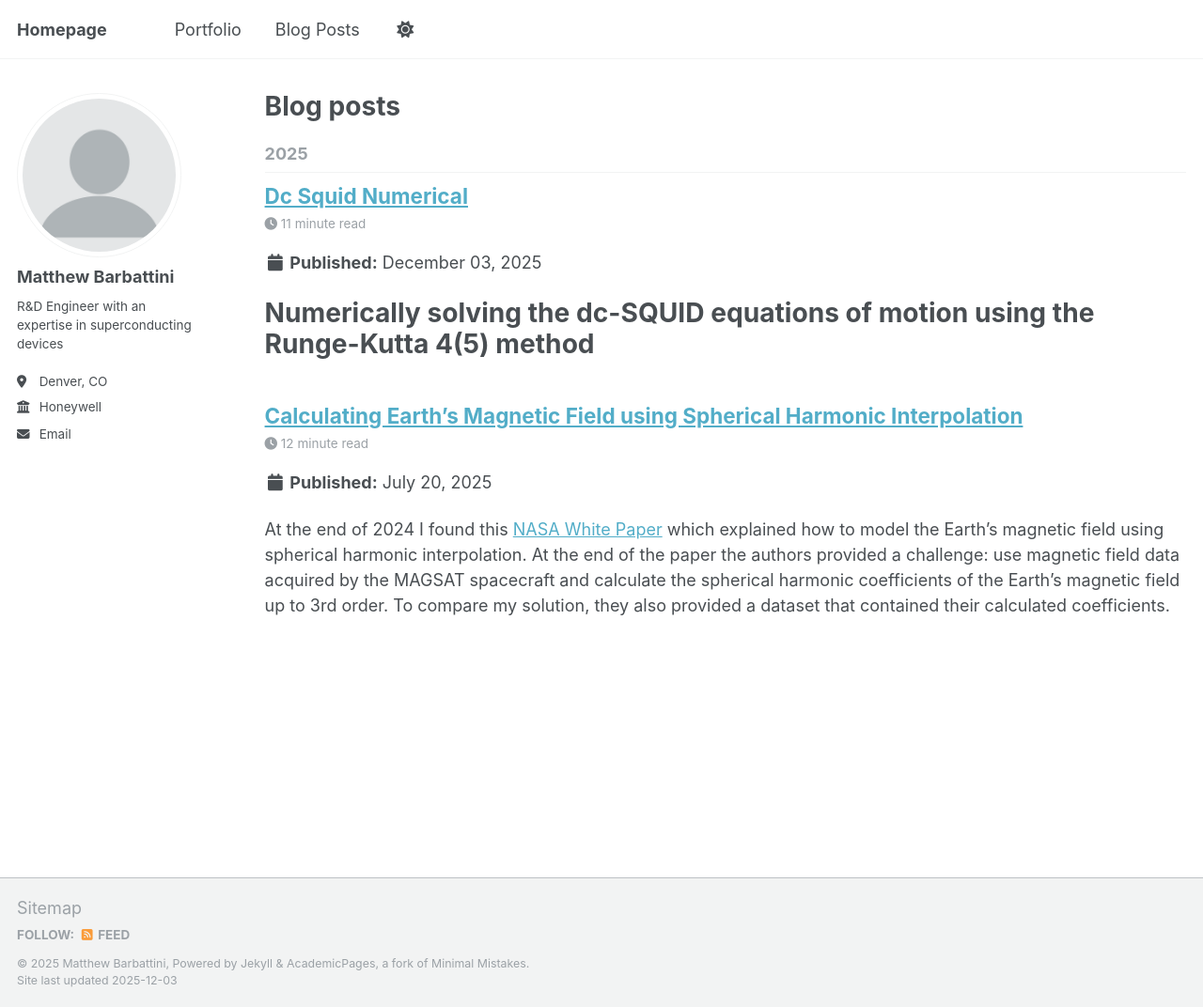
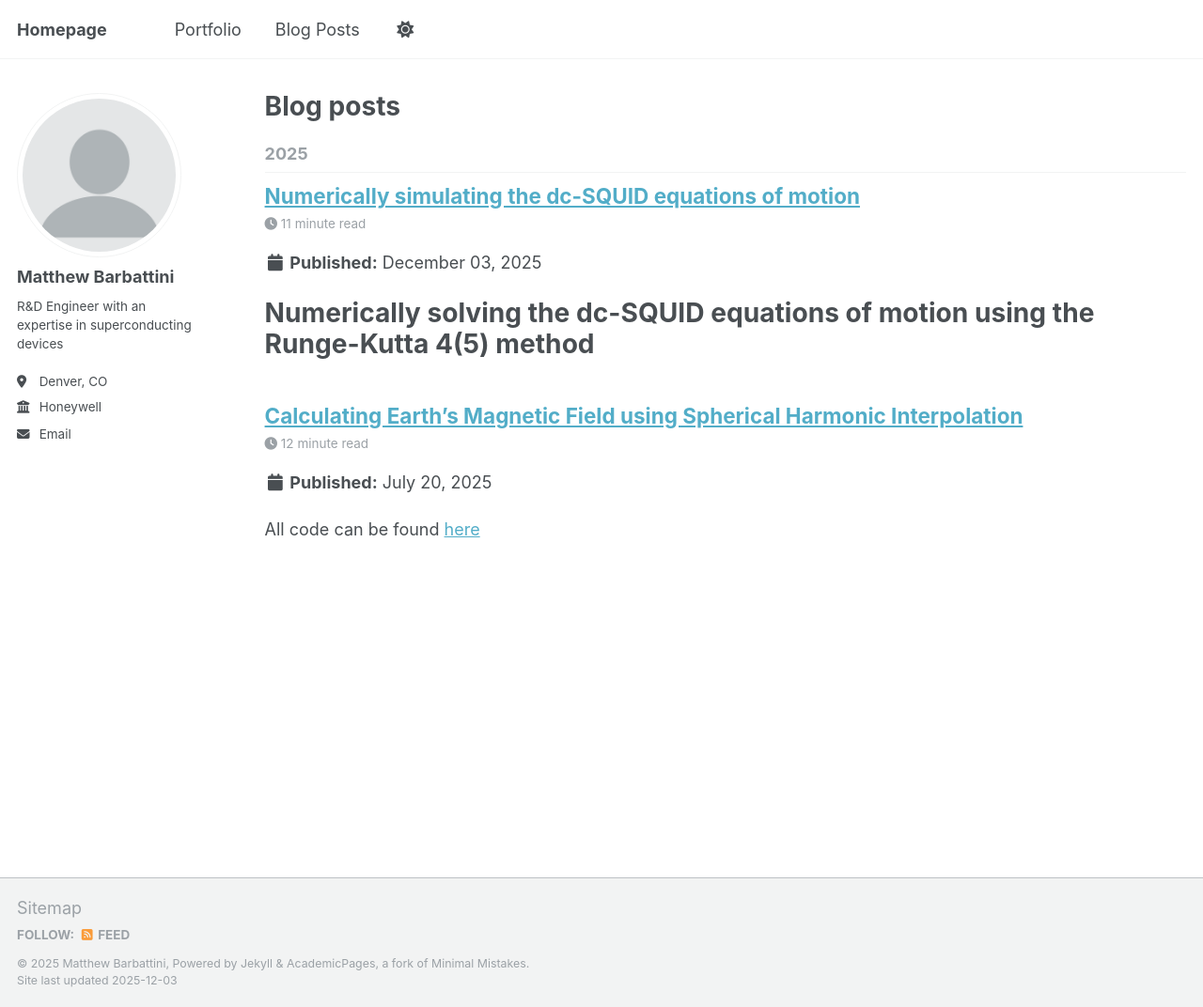
Before and after one commit to mbarbattini/mbarbattini.github.io, a Jekyll site: the page built from _pages/year-archive.html, in a window 1280 px wide and 1072 px high. Shown: the whole window at 94% size. Built offline with Jekyll 4.4.1, drawn with Linux system fonts in a browser that asks for light colours; a script that is not in the unit is left out.

Commit message:
Title fix

```diff
--- a/_posts/2025-07-20-spherical-harmonic-geomagnetic.md
+++ b/_posts/2025-07-20-spherical-harmonic-geomagnetic.md
@@ -3,6 +3,7 @@ title: Calculating Earth's Magnetic Field using Spherical Harmonic Interpolation
 date: 2025-07-20 11:00:00
 ---
 
+All code can be found [here](https://github.com/mbarbattini/computational_physics/tree/main/4_spherical_harmonic_geomagnetic_field)
 
 At the end of 2024 I found this [NASA White Paper](https://ntrs.nasa.gov/api/citations/20140007516/downloads/20140007516.pdf) which explained how to model the Earth's magnetic field using spherical harmonic interpolation. At the end of the paper the authors provided a challenge: use magnetic field data acquired by the MAGSAT spacecraft and calculate the spherical harmonic coefficients of the Earth's magnetic field up to 3rd order. To compare my solution, they also provided a dataset that contained their calculated coefficients.
 
--- a/_posts/2025-12-3-dc-squid-numerical.md
+++ b/_posts/2025-12-3-dc-squid-numerical.md
@@ -1,3 +1,8 @@
+---
+title: Numerically simulating the dc-SQUID equations of motion
+date: 2025-12-3 11:00:00
+---
+
 # Numerically solving the dc-SQUID equations of motion using the Runge-Kutta 4(5) method
 
 The full code can be found on my Github repository [link](https://github.com/mbarbattini/computational_physics/tree/main/1_dc_squid_numerical)
```
